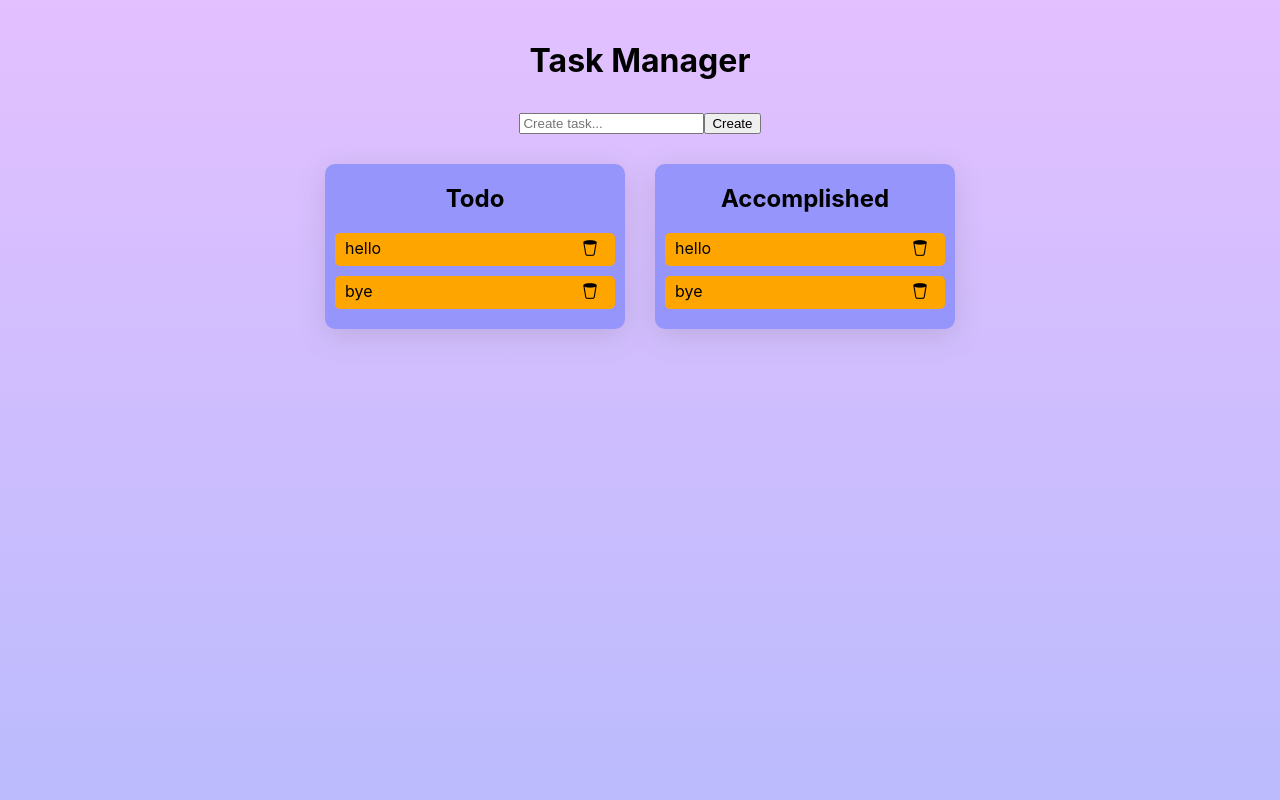
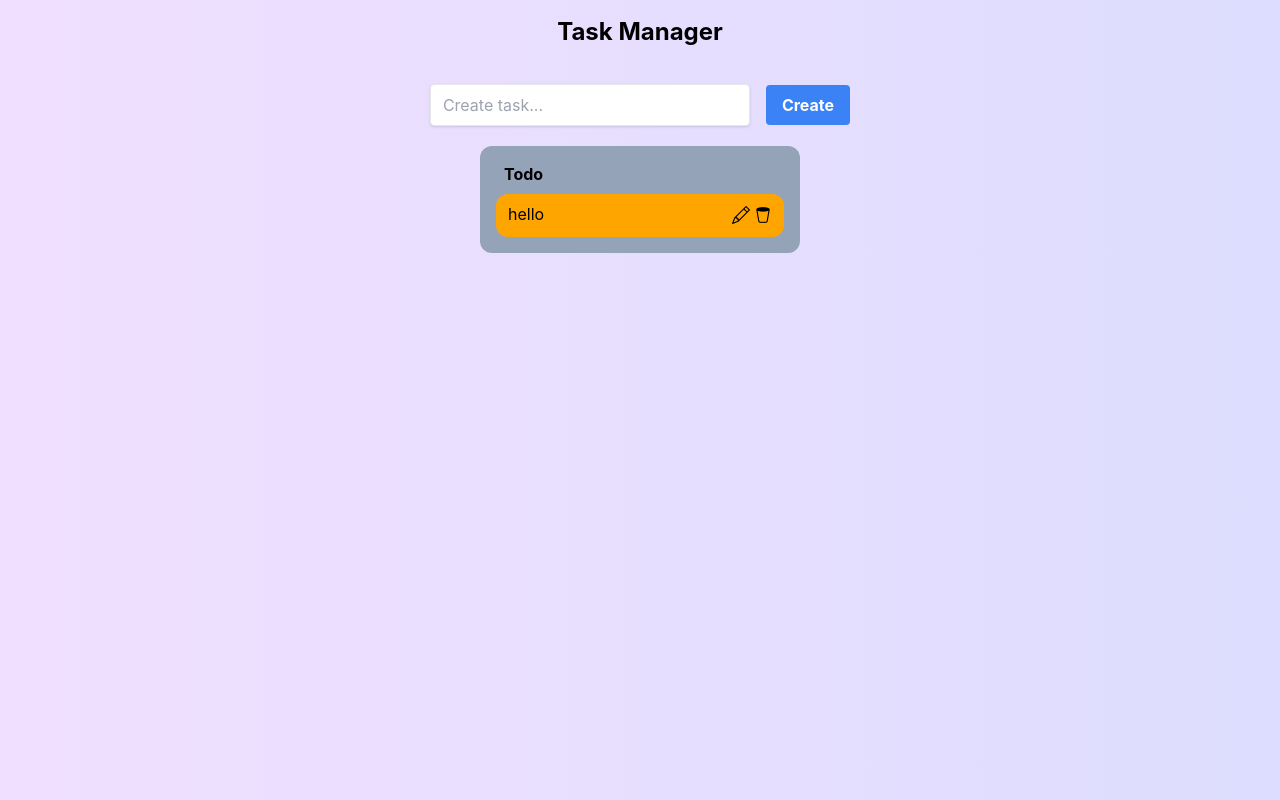
Before and after one commit to Mathinoc/Drag-and-Drop, a React (Create React App) app in the folder client-beautiful-dnd/: page / in a window 1280 px wide. Built offline with nearby package versions, Linux system fonts and the light colour scheme.

Commit message:
feat(beautiful): droppable id issue

```diff
--- a/client-beautiful-dnd/package.json
+++ b/client-beautiful-dnd/package.json
@@ -11,11 +11,14 @@
     "@types/react": "^18.0.9",
     "@types/react-beautiful-dnd": "^13.1.2",
     "@types/react-dom": "^18.0.4",
+    "autoprefixer": "^10.4.7",
     "bootstrap-icons": "^1.8.2",
+    "postcss": "^8.4.14",
     "react": "^18.1.0",
     "react-beautiful-dnd": "^13.1.0",
     "react-dom": "^18.1.0",
     "react-scripts": "5.0.1",
+    "tailwindcss": "^3.0.24",
     "typescript": "^4.6.4",
     "uuid": "^8.3.2",
     "web-vitals": "^2.1.4"
--- /dev/null
+++ b/client-beautiful-dnd/postcss.config.js
@@ -0,0 +1,6 @@
+module.exports = {
+  plugins: {
+    tailwindcss: {},
+    autoprefixer: {},
+  },
+}
--- a/client-beautiful-dnd/src/App.tsx
+++ b/client-beautiful-dnd/src/App.tsx
@@ -2,35 +2,53 @@ import "./App.css";
 import "bootstrap-icons/font/bootstrap-icons.css";
 import { useState, useRef, useEffect } from 'react';
 import List from "./components/List";
+import { DragDropContext } from "react-beautiful-dnd";
+
+export interface taskType {
+  id: number,
+  task: string,
+  isAccomplished: boolean
+}
 
 function App() {
-  const [taskList, setTaskList] = useState<string[]>(['hello', 'bye']);
+  const [taskList, setTaskList] = useState<taskType[]>([{id:Date.now(), task:'hello', isAccomplished: false}]);
+  const [completedTodos, setCompletedTodos] = useState<taskType[]>([])
   const creationField = useRef<HTMLInputElement | null>(null);
 
-function createTask(event: any){
+
+  useEffect(() => {
+    creationField.current!.value = '';
+  }, [taskList])
+  function createTask(event: any) {
     event.preventDefault();
-  setTaskList(prev => [...prev, creationField.current!.value]);
+    setTaskList(prev => [...prev, {id: Date.now(),task: creationField.current!.value, isAccomplished: false}]);
   }
 
-useEffect(()=> {
-  creationField.current!.value = '';
-}, [taskList])
-
   return (
-    <div className="App">
-      <h1>Task Manager</h1>
-      <div className="task-creation-container">
-        <form onSubmit={(e) => createTask(e)} >
-          <input ref={creationField} placeholder="Create task..." />
-          <button type='submit'>Create</button>
+    <DragDropContext onDragEnd={() => { }}>
+      <div className='flex-col space-y-5 min-h-screen bg-gradient-to-r from-color1 to-color2'>
+        <h1 className='font-bold text-center py-4 text-2xl' >Task Manager</h1>
+        <div className="text-center">
+          <form onSubmit={(e) => createTask(e)} className='flex-center space-x-4' >
+            <input ref={creationField} placeholder="Create task..." className='shadow border rounded py-2 px-3 w-full max-w-xs' />
+            <button type='submit' className='bg-blue-500 hover:bg-blue-700 text-white font-bold py-2 px-4 rounded'>Create</button>
           </form>
         </div>
-      <div className="global-list-container" >
-        <List title={"Todo"} taskList={taskList} />
-        <List title={"Accomplished"} taskList={taskList} />
+        <div className='flex justify-center gap-x-10' >
+          <List
+            title={"Todo"}
+            list={taskList}
+            setList={setTaskList}
+
+          />
+          {/* <List
+            title={"Accomplished"}
+            list={completedTodos}
+            setList={setCompletedTodos} /> */}
         </div>
 
       </div>
+    </DragDropContext>
   );
 }
 
--- a/client-beautiful-dnd/src/components/List.tsx
+++ b/client-beautiful-dnd/src/components/List.tsx
@@ -1,17 +1,27 @@
 import React from 'react';
 import SingleTask from './SingleTask';
 import '../styles/List.css';
+import { Droppable } from 'react-beautiful-dnd';
+import { taskType } from '../App';
 
-export default function List({title, taskList}: {title: string, taskList: string[]}) {
+export default function List({ title, list, setList }: { title: string, list: taskType[], setList:React.Dispatch<React.SetStateAction<taskType[]>> }) {
   return (
-    <div className='single-list-container' >
-      <h2>{title}</h2>
-      <div className='task-list-container' >
-        {taskList.map((task) => {
-          return <SingleTask task={task} />
-        })}
+    <div className='w-full max-w-xs bg-slate-400 rounded-xl p-4' >
+      <Droppable droppableId='title' key='title' >
+        {
+          (provided) => (
+            <div ref={provided.innerRef} {...provided.droppableProps}>
+              <h2 className='pl-2 mb-2 font-bold' >{title}</h2>
+              <div className='flex-column space-y-2' >
+                {list.map((task, index) => {
+                  return <SingleTask task={task} key={task.id} index={index} setList={setList}/>
+                })}
 
-      </div>
+              </div>
+            </div>
+          )
+        }
+      </Droppable>
     </div>
   )
 }
--- a/client-beautiful-dnd/src/components/SingleTask.tsx
+++ b/client-beautiful-dnd/src/components/SingleTask.tsx
@@ -1,16 +1,30 @@
 import React from 'react';
+import { Draggable } from 'react-beautiful-dnd';
 import '../styles/SingleTask.css';
+import { taskType } from '../App';
 
-export default function SingleTask({ task }: { task: string }) {
+export default function SingleTask({ task, index, setList }: { task: taskType, index: number, setList: React.Dispatch<React.SetStateAction<taskType[]>> }) {
   return (
-    <article className='single-article' >
-      {task}
-      <nav>
-        <button>
-          <i className="bi bi-trash2"></i>
-        </button>
-      </nav>
-    </article>
+    <Draggable draggableId={task.id.toString()} index={index}>
+      {(provided) => (
+        <article
+          className='flex justify-between w-full bg-color-orange rounded-xl px-3 py-2'
+          {...provided.draggableProps}
+          {...provided.dragHandleProps}
+          ref={provided.innerRef}
+        >
+          {task.task}
+          <nav className='space-x-1' >
+            <button>
+              <i className="bi bi-pencil"></i>
+            </button>
+            <button>
+              <i className="bi bi-trash2"></i>
+            </button>
+          </nav>
+        </article>
+      )}
+    </Draggable>
 
   )
 }
--- a/client-beautiful-dnd/src/index.css
+++ b/client-beautiful-dnd/src/index.css
@@ -1,3 +1,7 @@
+@tailwind base;
+@tailwind components;
+@tailwind utilities;
+
 body {
   margin: 0;
   font-family: -apple-system, BlinkMacSystemFont, 'Segoe UI', 'Roboto', 'Oxygen',
--- /dev/null
+++ b/client-beautiful-dnd/tailwind.config.js
@@ -0,0 +1,52 @@
+module.exports = {
+  content: [
+    "./src/**/*.{js,jsx,ts,tsx}",
+  ],
+  theme: {
+    extend: {
+      colors:{
+        'color1':'rgb(227, 192, 255, 0.5)',
+        'color2':'rgb(187, 187, 253, 0.5)',
+        'color-orange': 'rgb(265,165,0)',
+      },
+      spacing: {
+        px: '1px',
+        0: '0',
+        0.5: '0.125rem',
+        1: '0.25rem',
+        1.5: '0.375rem',
+        2: '0.5rem',
+        2.5: '0.625rem',
+        3: '0.75rem',
+        3.5: '0.875rem',
+        4: '1rem',
+        5: '1.25rem',
+        6: '1.5rem',
+        7: '1.75rem',
+        8: '2rem',
+        9: '2.25rem',
+        10: '2.5rem',
+        11: '2.75rem',
+        12: '3rem',
+        14: '3.5rem',
+        16: '4rem',
+        20: '5rem',
+        24: '6rem',
+        28: '7rem',
+        32: '8rem',
+        36: '9rem',
+        40: '10rem',
+        44: '11rem',
+        48: '12rem',
+        52: '13rem',
+        56: '14rem',
+        60: '15rem',
+        64: '16rem',
+        72: '18rem',
+        80: '20rem',
+        96: '24rem',
+      },
+    },
+  },
+  plugins: [],
+}
```
Also changed, not shown: 1 other file (tests, documents, lock files or other folders). Lines whose indentation alone changed are shown as unchanged.
